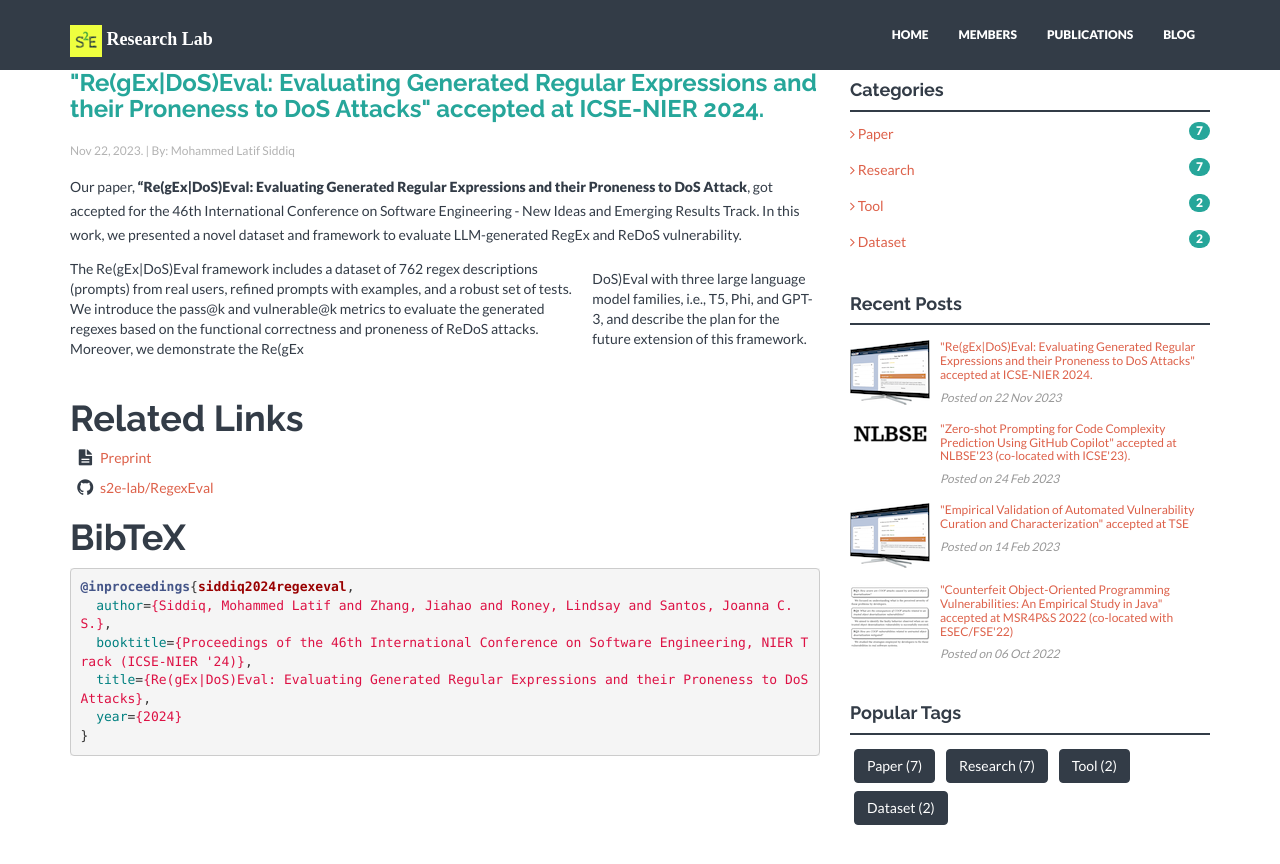
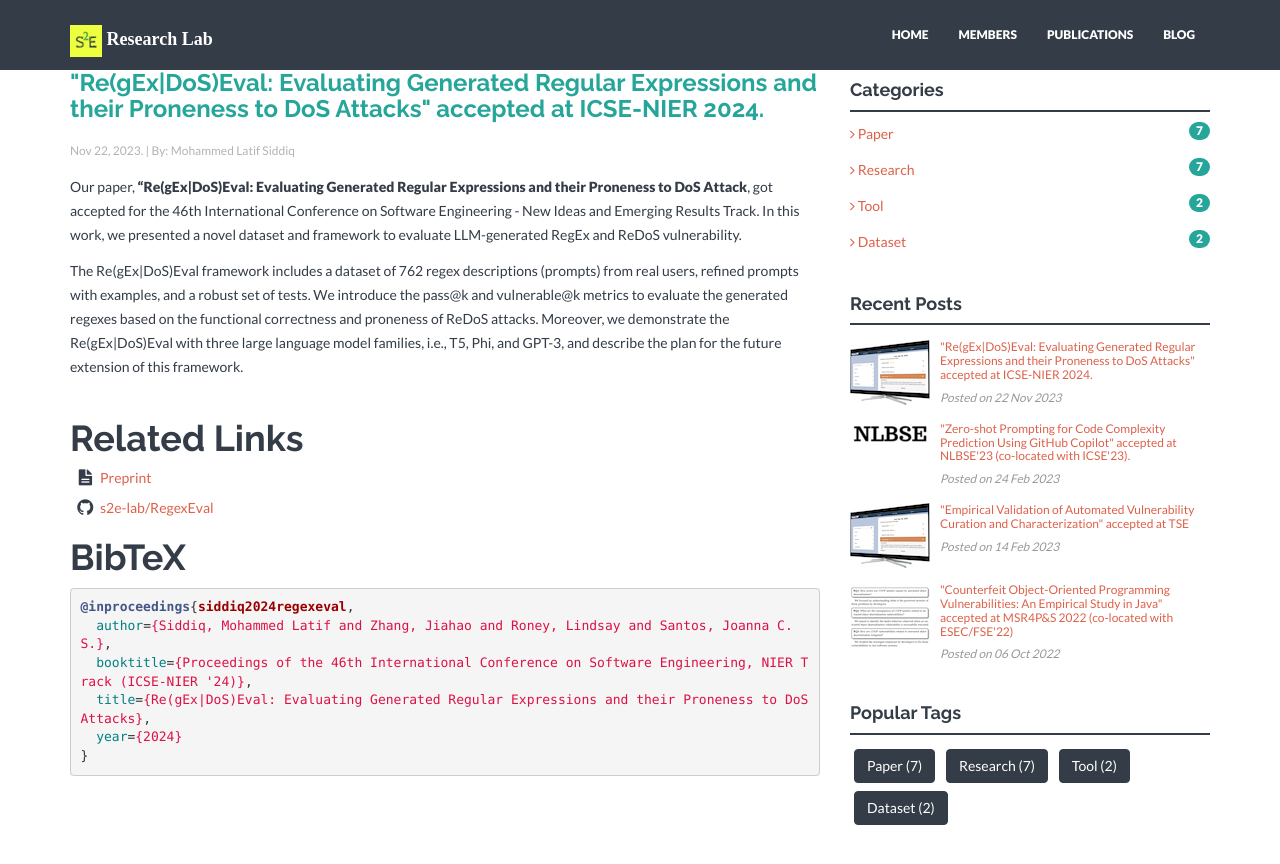
Before and after one commit to s2e-lab/s2e-lab.github.io, a Jekyll site: the page built from _posts/2023-11-22-icse-nier-2024.md, in a window 1280 px wide and 900 px high, scrolled down 456 px. Shown: the top 864 px of the window. Built offline with Jekyll 4.4.1, drawn with Linux system fonts in a browser that asks for light colours; nearby versions of some CDN libraries; some web fonts are replaced; a style sheet for code colours, icons or effects is not loaded.

Commit message:
fixed | issue

```diff
--- a/_posts/2023-11-22-icse-nier-2024.md
+++ b/_posts/2023-11-22-icse-nier-2024.md
@@ -14,4 +14,4 @@ excerpt: "Our paper, \"Re(gEx|DoS)Eval: Evaluating Generated Regular Expressions
 
 Our paper, **"Re(gEx\|DoS)Eval: Evaluating Generated Regular Expressions and their Proneness to DoS Attack**, got accepted for the 46th International Conference on Software Engineering - New Ideas and Emerging Results Track. In this work, we presented a novel dataset and framework to evaluate LLM-generated RegEx and ReDoS vulnerability.
 
-The Re(gEx\|DoS)Eval framework includes a dataset of 762 regex descriptions (prompts) from real users, refined prompts with examples, and a robust set of tests. We introduce the pass@k and vulnerable@k metrics to evaluate the generated regexes based on the functional correctness and proneness of ReDoS attacks. Moreover, we demonstrate the Re(gEx|DoS)Eval with three large language model families, i.e., T5, Phi, and GPT-3, and describe the plan for the future extension of this framework.
+The Re(gEx\|DoS)Eval framework includes a dataset of 762 regex descriptions (prompts) from real users, refined prompts with examples, and a robust set of tests. We introduce the pass@k and vulnerable@k metrics to evaluate the generated regexes based on the functional correctness and proneness of ReDoS attacks. Moreover, we demonstrate the Re(gEx\|DoS)Eval with three large language model families, i.e., T5, Phi, and GPT-3, and describe the plan for the future extension of this framework.
```
